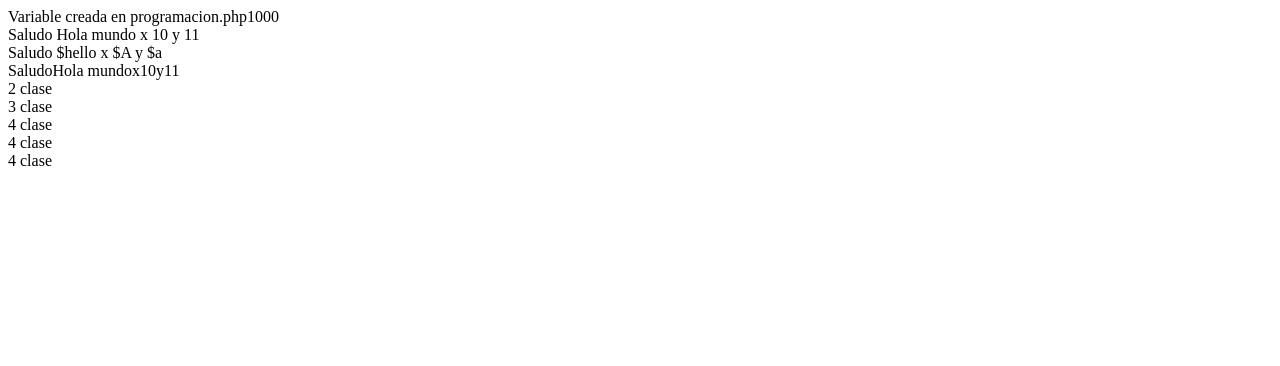
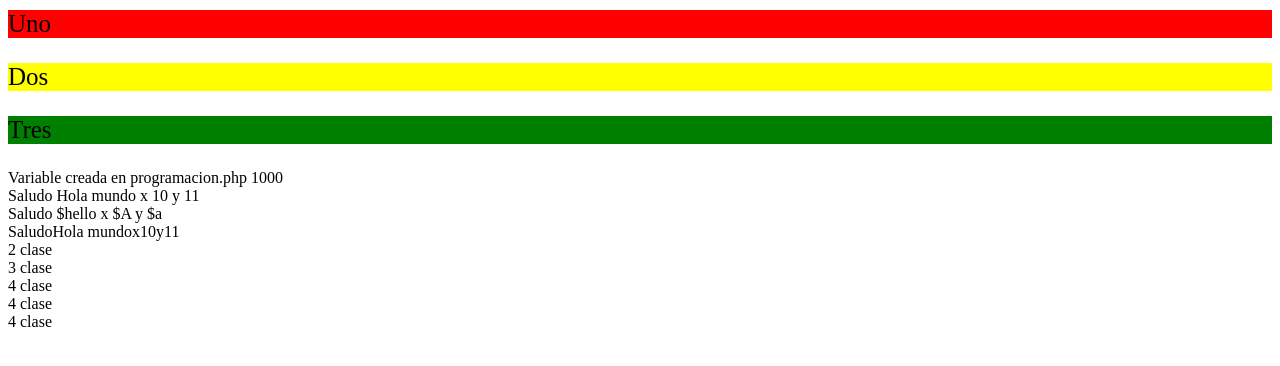
Before and after one commit to oblibion33/19ejemplo, a PHP site: page / in a window 1280 px wide. Shown: the top 366 px of the page. Run offline with PHP 8.4, Linux system fonts and the light colour scheme.

Commit message:
Clase 12/03/19

```diff
--- /dev/null
+++ b/estilo.css
@@ -0,0 +1,26 @@
+/*
+To change this license header, choose License Headers in Project Properties.
+To change this template file, choose Tools | Templates
+and open the template in the editor.
+*/
+/*
+    Created on : 12-mar-2019, 13:37:02
+    Author     : cetecom
+*/
+.estilo01{
+    background: red;
+    font-size: 25px;
+    margin-top: 10px;
+}
+.estilo02{
+    background: green;
+    font-size: 25px;
+    margin-top: 10px;
+}
+
+@media (max-width:450px){
+    .estilo01{
+        font-size: 50%;
+    }
+
+}
--- a/index.php
+++ b/index.php
@@ -9,10 +9,18 @@ and open the template in the editor.
 -->
 <html>
     <head>
+        <meta name="viewport" content="widht=device-width">
+
         <meta charset="UTF-8">
+        <link href="estilo.css" rel="stylesheet" type="text/css">
         <title></title>
     </head>
     <body>
+        <p class="estilo01">Uno</p>
+        <p style="background-color: yellow; font-size: 25px">Dos</p>
+        <p class="estilo02">Tres</p>
+
+
         <?php
         require "resultado.php";
 
--- a/resultado.php
+++ b/resultado.php
@@ -6,5 +6,5 @@
  * and open the template in the editor.
  */
 
-echo "Variable creada en programacion.php".$varexterna;
+echo "Variable creada en programacion.php  ".$varexterna;
 echo "<br>";
```
Also changed, not shown: 1 other file.
